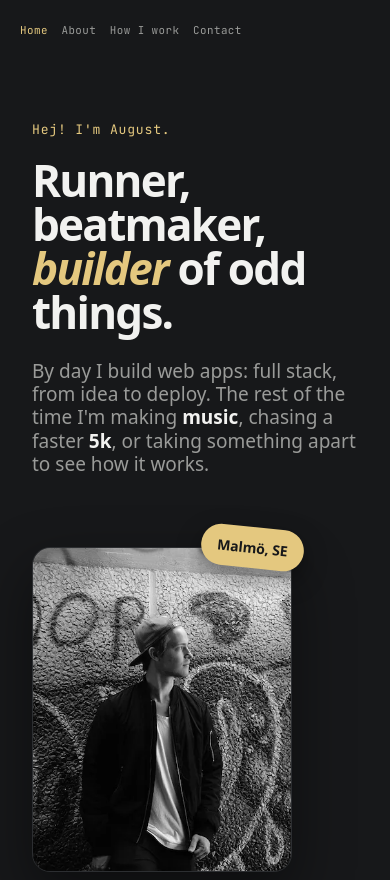
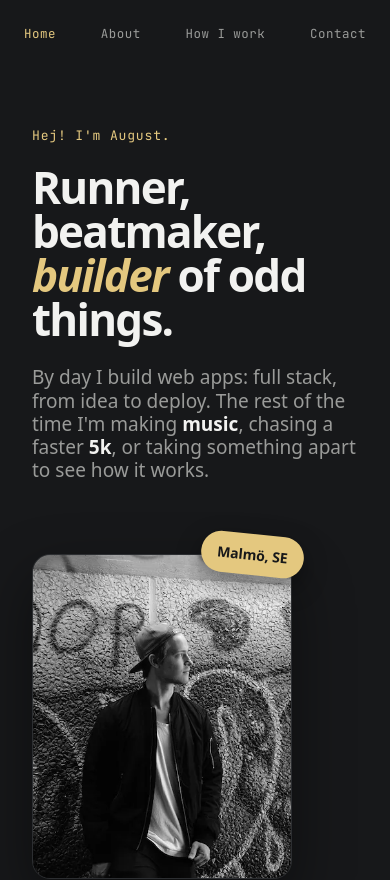
Before and after one commit to augustsjogren/portfolio, a React (Vite) app: page / in a window 390 px wide. Shown: the top 880 px of the page. Built offline with nearby package versions, Linux system fonts and the light colour scheme.

Commit message:
Responsive navbar: roomier mobile sizing without brand
Links spread across full width at larger size now that the brand is gone.

```diff
--- a/src/styles/navbar.scss
+++ b/src/styles/navbar.scss
@@ -36,14 +36,16 @@
   }
 
   @media (max-width: 600px) {
-    padding: 1.2rem 1.25rem;
+    padding: 1.4rem 1.5rem;
 
     .navbar-links {
-      column-gap: 0.85rem;
+      width: 100%;
+      justify-content: space-between;
+      column-gap: 0.5rem;
     }
 
     .header-link {
-      font-size: 0.68rem;
+      font-size: 0.78rem;
       white-space: nowrap;
     }
   }
```
